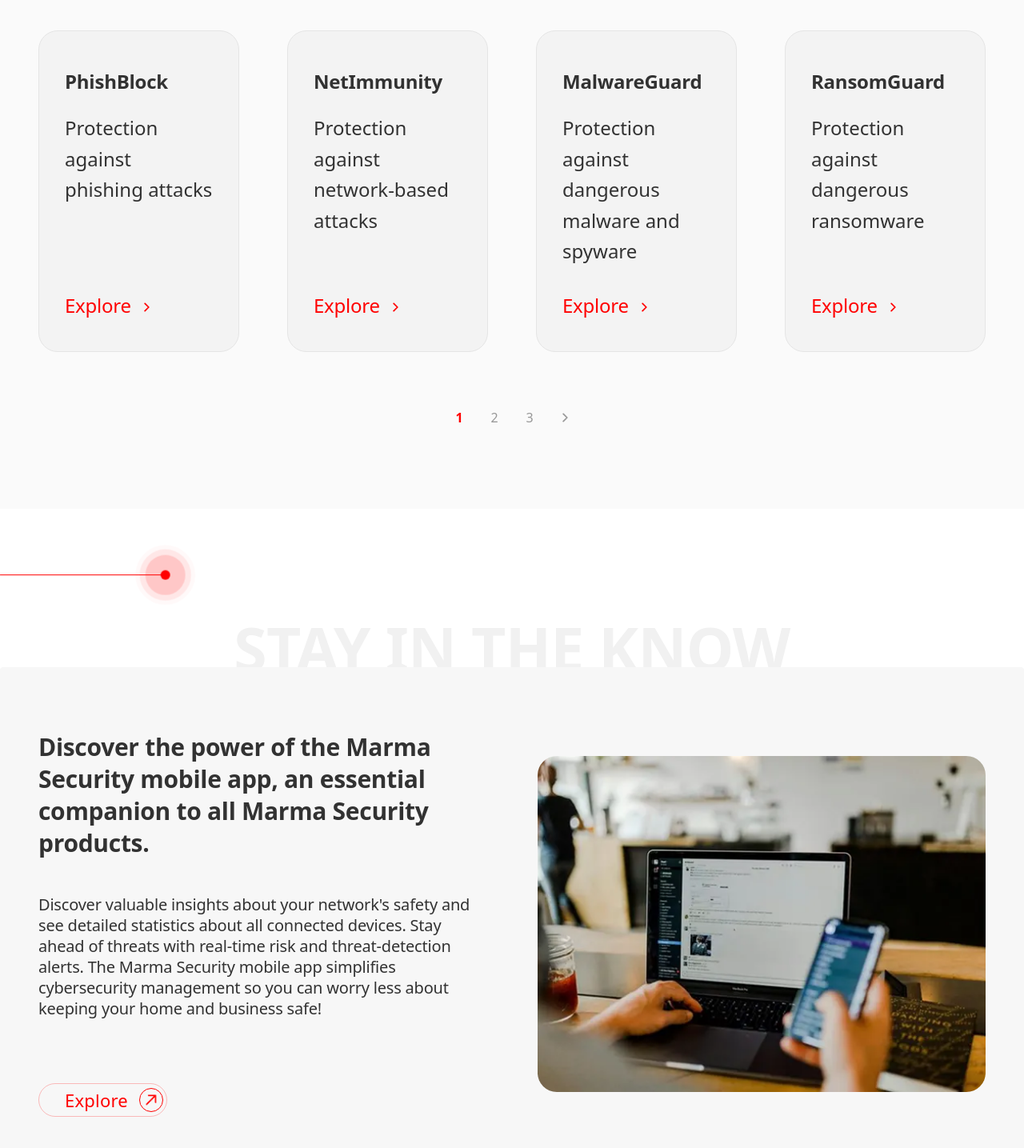
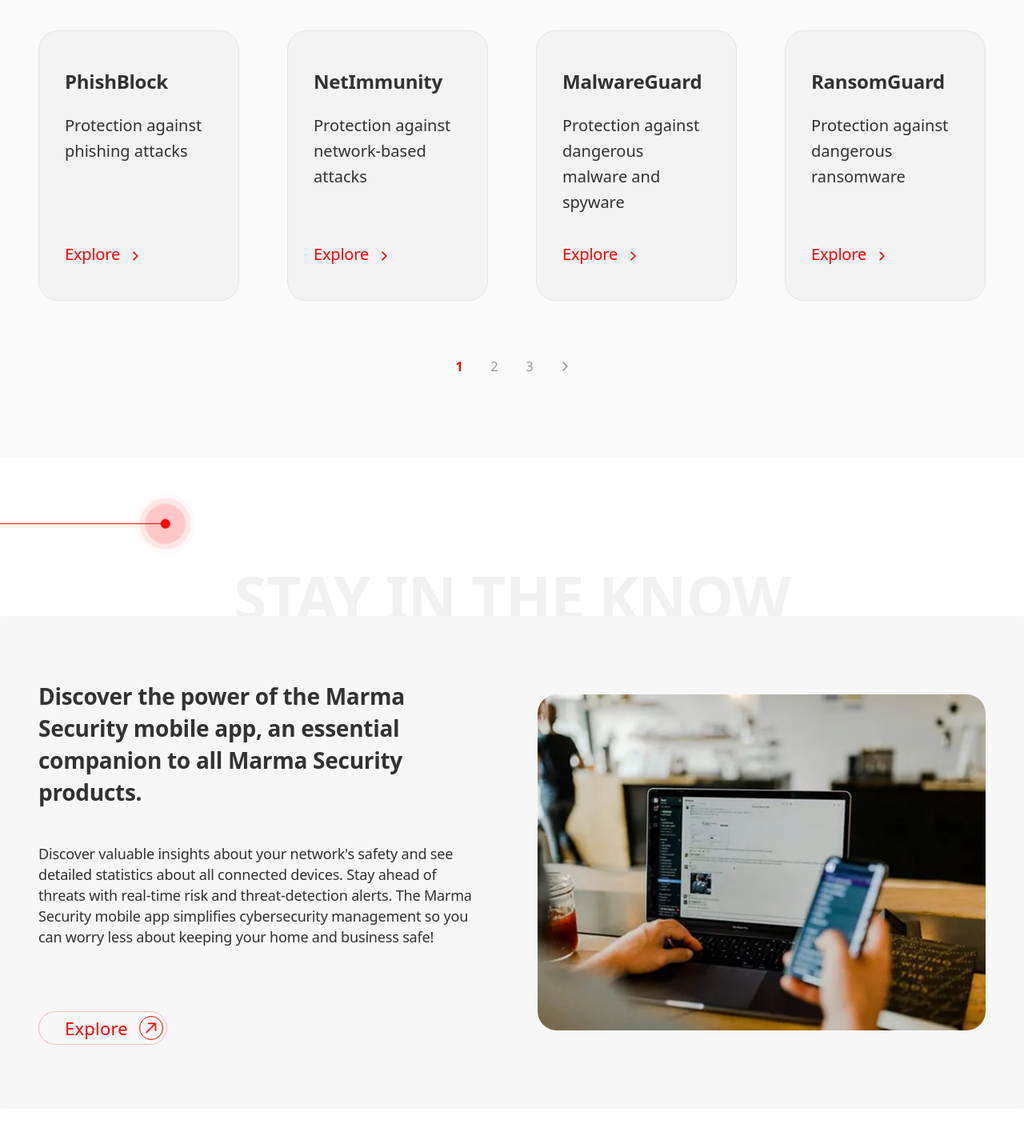
Before and after one commit to vinay-uelement/marma-security, a Next.js app: page / in a window 1280 px wide. Shown: the part 2180-3615 px from the top of the page at 80% size. Built offline with nearby package versions, Linux system fonts and the light colour scheme.

Commit message:
fixed font size of solution content

```diff
--- a/app/globals.css
+++ b/app/globals.css
@@ -329,11 +329,11 @@ img {
 }
 
 .solutions-info-title {
-  @apply font-body font-semibold text-[12px] leading-[18px] tracking-[-0.01em] text-center md:text-[24px] lg:text-[30px] md:leading-[1.3] lg:leading-[40px] md:text-left text-[#323232];
+  @apply font-body font-semibold text-[12px] leading-[18px] tracking-[-0.01em] text-center md:text-[24px] lg:text-[28px] md:leading-[1.3] lg:leading-[40px] md:text-left text-[#323232];
 }
 
 .solutions-info-desc {
-  @apply font-body font-light text-[10px] leading-[16px] tracking-normal text-center md:text-[16px] lg:text-[20px] md:leading-[1.6] lg:leading-[26px] md:text-left md:tracking-[-0.01em] text-[#323232];
+  @apply font-body font-light text-[10px]  tracking-normal text-center md:text-[16px] lg:text-[18px] md:leading-[1.6] lg:leading-[26px] md:text-left md:tracking-[-0.01em] text-[#323232];
 }
 
 .solutions-info-btn-text {
@@ -571,11 +571,11 @@ img {
   }
 
   .security-card-desc {
-    @apply font-title font-normal text-[10px] leading-[14px] md:text-[16px] md:leading-[24px] lg:text-[24px] lg:leading-[34px] tracking-normal text-[#323232];
+    @apply font-title font-normal text-[10px] leading-[14px] md:text-[16px] md:leading-[24px] lg:text-[20px] lg:leading-[34px] tracking-normal text-[#323232];
   }
 
   .security-card-link-text {
-    @apply font-title font-normal text-[13px] md:text-[20px] lg:text-[24px] leading-[34px] tracking-[-0.01em];
+    @apply font-title font-normal text-[13px] md:text-[20px] lg:text-[20px] leading-[34px] tracking-[-0.01em];
   }
 }
 
--- a/components/solutions/SolutionsInfo.tsx
+++ b/components/solutions/SolutionsInfo.tsx
@@ -48,14 +48,16 @@ export default function SolutionsInfo({
 
         {/* Content Side */}
         <div
-          className={`flex flex-col z-10 relative w-full items-center text-center lg:items-start lg:text-left order-1 ${
+          className={`flex flex-col z-10 relative w-full h-full items-center text-center lg:items-start lg:text-left order-1 ${
             isRight ? "lg:order-1" : "lg:order-2"
           }`}
         >
-          <div className="bg-transparent flex flex-col justify-center items-center lg:items-start relative">
-            <h3 className="solutions-info-title pb-[20px] lg:mb-6">{title}</h3>
+          <div className="bg-transparent flex flex-col justify-between h-full items-center lg:items-start relative">
+            <div className="flex flex-col">
+              <h3 className="solutions-info-title pb-[20px] lg:mb-6">{title}</h3>
 
-            <p className="solutions-info-desc mb-2 lg:mb-20">{description}</p>
+              <p className="solutions-info-desc mb-2 lg:mb-20">{description}</p>
+            </div>
 
             {/* Outlined Explore Button (Desktop only, bound inside the text bounds) */}
             <ExploreButton className="hidden lg:flex" />
```
